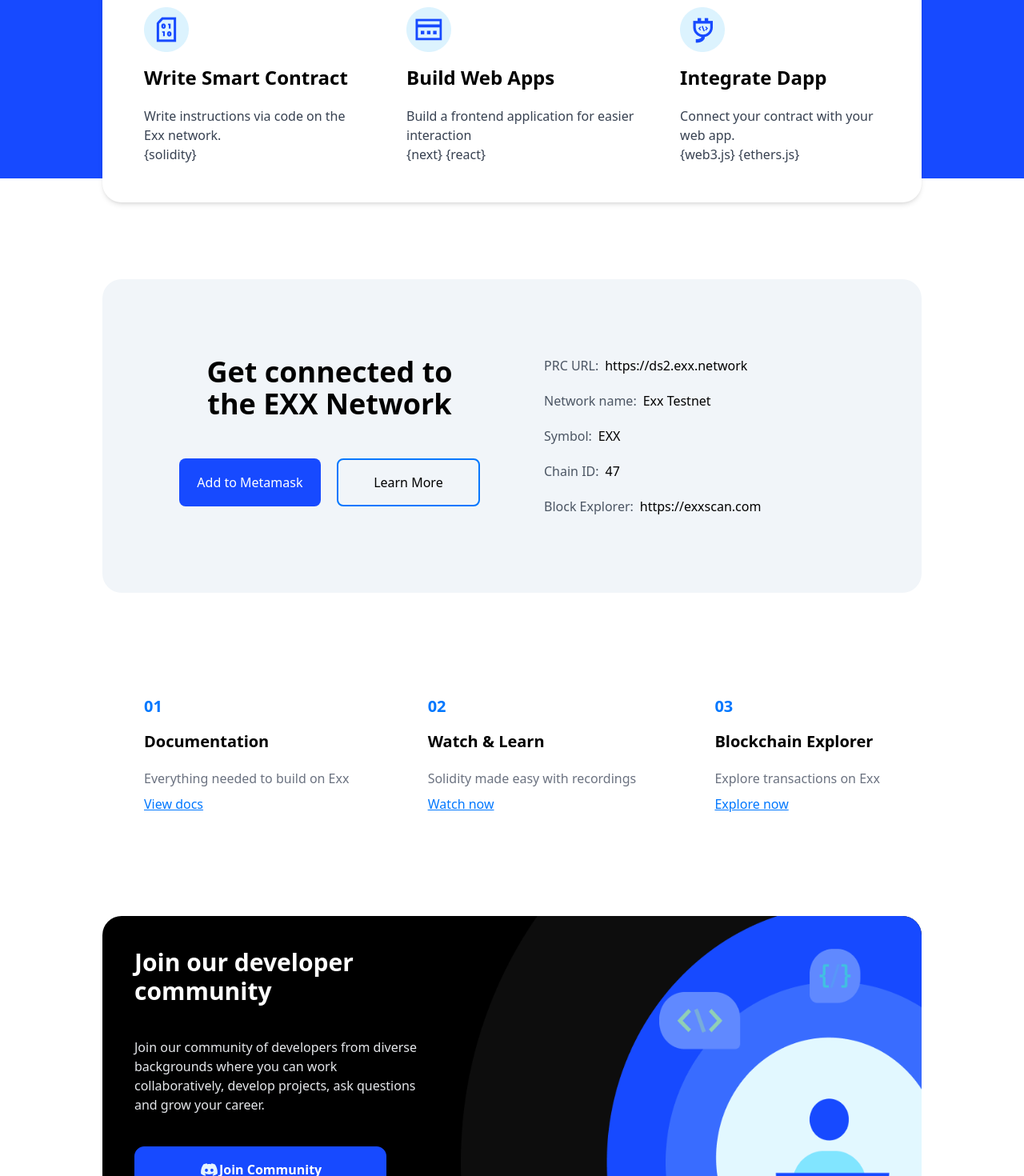
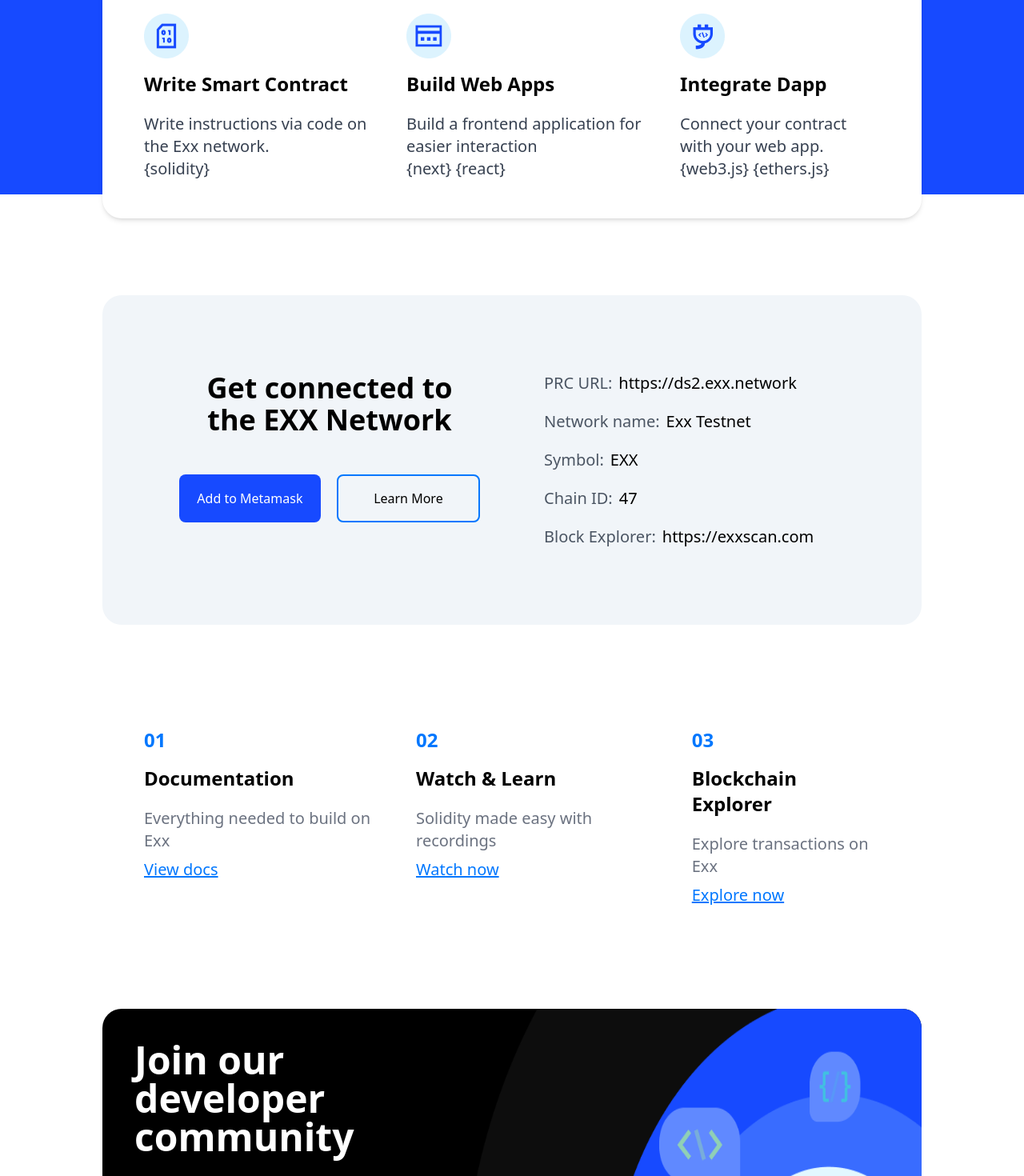
Before and after one commit to B-Fabrice/EXX-Network-coding-challenge, a Next.js app: page / in a window 1280 px wide. Shown: the part 1330-2800 px from the top of the page at 80% size. Built offline with nearby package versions, Linux system fonts and the light colour scheme.

Commit message:
text sizing

```diff
--- a/pages/index.js
+++ b/pages/index.js
@@ -6,12 +6,12 @@
   return (
     <div className='mt-10'>
       <div className='text-center'>
-        <h1 className='font-bold text-5xl px-10'>
+        <h1 className='font-bold md:text-5xl text-4xl px-10 leading-normal'>
           Start building apps with
-          <span className='text-primary ml-2'>useful cases</span>
+          <span className='text-primary ml-2 md:inline-block block'>useful cases</span>
         </h1>
 
-        <p className='mt-10 max-w-md mx-auto px-10'>
+        <p className='mt-10 max-w-xl mx-auto px-10 text-gray-800 text-lg md:text-xl'>
           Welcome to the EXX Developer’s Guide. Now you can begin building your first DApp on EXX.
         </p>
 
@@ -77,8 +77,8 @@
         <div className='relative'>
           <div className='md:hidden bg-slate-100 absolute top-0 right-0 left-0 bottom-0 -z-20'></div>
           <div className='bg-primary absolute top-0 right-0 left-0 bottom-2/3 md:bottom-[30px] -z-10'></div>
-          <h2 className='text-white font-bold text-4xl py-20'>Your journey to developing your first dapp.</h2>
-          <div className='bg-white rounded-3xl mx-10 flex flex-col md:flex-row justify-between max-w-5xl md:mx-auto p-7 shadow-md'>
+          <h2 className='text-white font-bold md:text-4xl px-10 text-left md:text-center text-3xl py-20'>Your journey to developing your first dapp.</h2>
+          <div className='bg-white rounded-3xl mx-5 flex flex-col md:flex-row justify-between max-w-5xl md:mx-auto p-7 shadow-md'>
             {[
               { src: '/dev_icon1.png', title: 'Write Smart Contract', desc: 'Write instructions via code on the Exx network.', instry: '{solidity}' },
               { src: '/dev_icon2.png', title: 'Build Web Apps', desc: 'Build a frontend application for easier interaction', instry: '{next} {react}' },
@@ -91,8 +91,8 @@
                   width={56}
                   height={56}
                 />
-                <h2 className='text-2xl font-bold mb-5 mt-4 text-black'>{item.title}</h2>
-                <p className='text-gray-700'>
+                <h2 className='text-xl md:text-2xl font-bold mb-5 mt-4 text-black'>{item.title}</h2>
+                <p className='text-gray-700 text-lg md:text-xl'>
                   {item.desc}<br />
                   {item.instry}
                 </p>
@@ -102,14 +102,14 @@
           </div>
         </div>
 
-        <div className='p-24 flex flex-col md:flex-row gap-20 md:mt-24 mx-auto max-w-5xl md:rounded-3xl bg-slate-100'>
+        <div className='md:p-24 px-10 py-24 flex flex-col md:flex-row gap-20 md:mt-24 mx-auto max-w-5xl md:rounded-3xl bg-slate-100'>
           <div className='flex-1'>
-            <h2 className='text-4xl font-bold'>Get connected to the EXX Network</h2>
+            <h2 className='text-3xl md:text-4xl font-bold'>Get connected to the EXX Network</h2>
             <div className='flex flex-col md:flex-row gap-5 mt-12'>
-              <button className='bg-primary text-white px-5 py-4 rounded-lg w-full block'>
+              <button className='whitespace-nowrap bg-primary text-white px-5 py-4 rounded-lg w-full block'>
                 Add to Metamask
               </button>
-              <button className='border-secondary px-5 py-4 rounded-lg block w-full border-2'>
+              <button className='whitespace-nowrap border-secondary px-5 py-4 rounded-lg block w-full border-2'>
                 Learn More
               </button>
             </div>
@@ -122,8 +122,9 @@
               { key: 'Chain ID:', value: '47' },
               { key: 'Block Explorer:', value: 'https://exxscan.com' },
             ].map((item, index) => (
-              <div key={index}>
-                <span className='text-gray-600 font-light mr-2'>{item.key}</span>{item.value}
+              <div key={index} className='text-lg md:text-xl'>
+                <span className='text-gray-600 font-light mr-2'>{item.key}</span>
+                {item.value}
               </div>
             ))
             }
@@ -137,14 +138,14 @@
             { title: 'Blockchain Explorer', desc: 'Explore transactions on Exx', link_name: 'Explore now', link: '#' },
           ].map((item, index) => (
             <div className='text-left py-5 px-6' key={index}>
-              <h2 className='text-xl'>
+              <h2 className='md:text-2xl text-xl'>
                 <span className='md:block pr-2 font-bold text-secondary'>0{index + 1}</span>
                 <span className='md:block font-bold mb-5 mt-4 text-black'>{item.title}</span>
               </h2>
-              <p className='text-gray-500'>{item.desc}</p>
+              <p className='text-gray-500 text-lg md:text-xl'>{item.desc}</p>
               <Link
                 href={item.link}
-                className='mt-2 block text-secondary underline'
+                className='mt-2 block text-secondary underline text-lg md:text-xl'
               >
                 {item.link_name}
               </Link>
@@ -153,10 +154,10 @@
           }
         </div>
 
-        <div className='mt-20 rounded-3xl overflow-hidden mx-auto md:max-w-5xl flex flex-col md:flex-row bg-black'>
-          <div className='text-left flex flex-col p-10 gap-10 md:max-w-md'>
-            <h2 className='text-3xl block font-bold text-white'>Join our developer community</h2>
-            <p className='text-gray-200'>
+        <div className='mt-20 rounded-3xl overflow-hidden  mx-3 md:mx-auto md:max-w-5xl flex flex-col md:flex-row bg-black'>
+          <div className='text-left flex flex-col p-5 md:p-10 gap-10 md:max-w-md'>
+            <h2 className='md:text-5xl text-4xl block font-bold text-white'>Join our developer community</h2>
+            <p className='text-gray-400 md:text-xl text-lg'>
               Join our community of developers from diverse backgrounds where you can work collaboratively, develop projects, ask questions and grow your career.
             </p>
             <div>
@@ -167,35 +168,43 @@
             <Image
               src='/card_bg.png'
               alt='icon'
-              width={100}
-              height={100}
-              className='md:h-full md:w-fit w-full h:fit'
+              width={500}
+              height={500}
+              className='hidden md:block h-full w-full'
+            />
+
+            <Image
+              src='/mbl_card_bg.png'
+              alt='icon'
+              width={500}
+              height={500}
+              className='md:hidden h-full w-full'
             />
           </div>
         </div>
 
         <div className='mt-20 md:px-0 px-10 text-left max-w-5xl mx-auto'>
-          <h2 className='text-4xl font-bold'>Exx Updates</h2>
-          <p className='max-w-md mt-10 text-gray-600'>
+          <h2 className='md:text-4xl text-3xl font-bold'>Exx Updates</h2>
+          <p className='max-w-md text-lg md:text-xl mt-10 text-gray-600'>
             Catch up with news, blog posts, events and other happenings within the EXX ecosystem.
           </p>
           <div className='flex flex-col md:flex-row gap-5 justify-between'>
             {[
-              {src: '/card_img1.png'},
-              {src: '/card_img2.png'},
-              {src: '/card_img3.png'},
+              { src: '/card_img1.png' },
+              { src: '/card_img2.png' },
+              { src: '/card_img3.png' },
             ].map((item, index) => (
               <div className='bg-slate-100 md:bg-gray-100 mt-10 rounded-xl' key={index}>
-                <p className='inline-flex py-3 px-4 w-full justify-between'>
-                  <span className='inline-block font-bold text-sm'>Blockchain tips</span>
-                  <span className='inline-block font-light text-sm'>March 27, 2022</span>
+                <p className='inline-flex py-3 px-4 w-full text-xs justify-between'>
+                  <span className='inline-block font-bold'>Blockchain tips</span>
+                  <span className='inline-block font-light'>March 27, 2022</span>
                 </p>
-                <h2 className='mb-6 px-4 text-md font-bold'>The design language of the Cross Chain- pekele pekele</h2>
+                <h2 className='mb-6 px-4 md:text-lg text-base font-bold'>The design language of the Cross Chain- pekele pekele</h2>
                 <Image
                   src={item.src}
                   alt='icon'
-                  width={100}
-                  height={100}
+                  width={500}
+                  height={500}
                   className='w-full h-fit'
                 />
               </div>
@@ -204,10 +213,10 @@
           </div>
         </div>
 
-        <div className='mt-20 bg-black flex md:gap-0 gap-10 flex-col md:flex-row px-10 md:px-16 text-left py-24 text-white'>
+        <div className='mt-20 bg-black flex md:gap-0 gap-10 flex-col md:flex-row px-5 md:px-16 text-left py-24 text-white'>
           <div className='w-full'>
-            <h2 className='text-3xl font-bold'>Stay Updated</h2>
-            <p className='max-w-xs mt-10'>
+            <h2 className='md:text-4xl text-3xl font-bold'>Stay Updated</h2>
+            <p className='max-w-xs text-lg md:text-xl mt-5'>
               Subscribe to our newsletter. We only send important updates.
             </p>
           </div>
```
